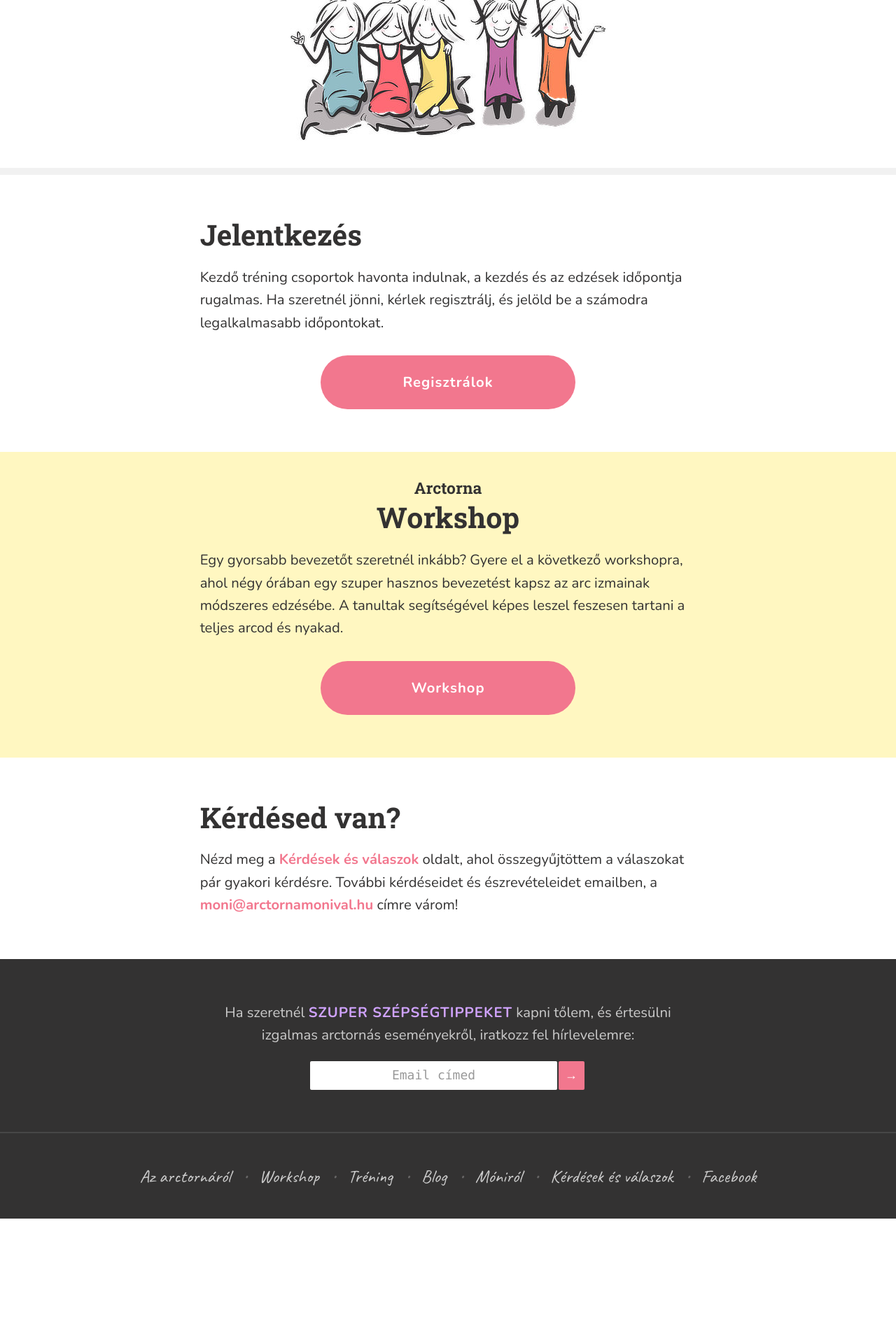
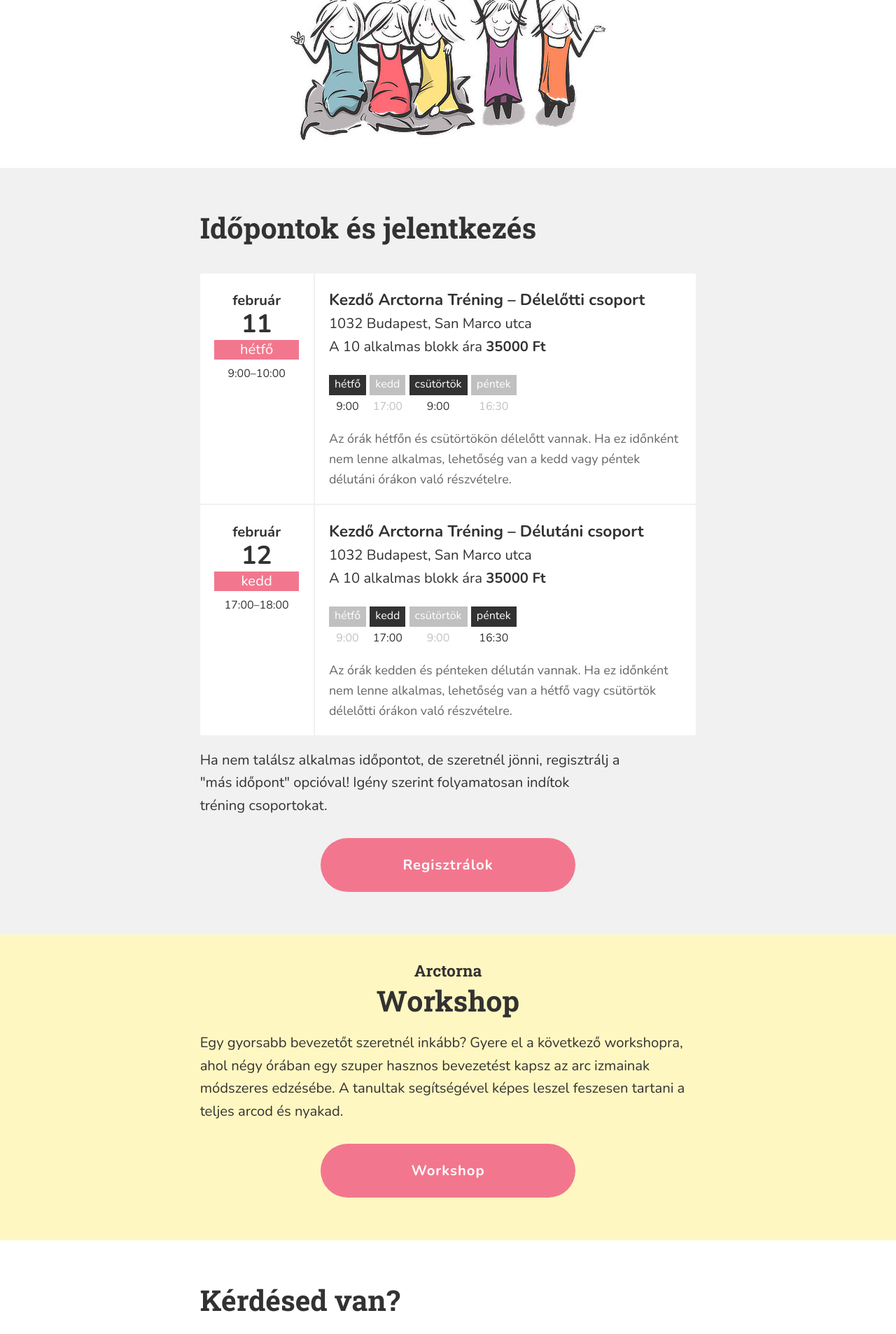
Before and after one commit to monikamudra/arctorna, a Jekyll site: the page built from trening.md, in a window 1280 px wide. Shown: the part 2164-4071 px from the top of the page at 70% size. Built offline with Jekyll 4.4.1, drawn with Linux system fonts in a browser that asks for light colours; before the commit the page ends 3906 px from its top, so only the background shows below that.

Commit message:
Add event list to the training screen

```diff
--- a/_data/training.yaml
+++ b/_data/training.yaml
@@ -1,5 +1,53 @@
 registration_link: https://arctornaworkshop.typeform.com/to/N9N1Sb
+address: 1032 Budapest, San Marco utca
 price: 35000
 deposit: 10000
 private_price: 59000
 price_desc: A 10 alkalmas blokk ára
+events:
+  - date: 2019-2-11T09:00
+    start: "9:00"
+    end: "10:00"
+    title: Kezdő Arctorna Tréning – Délelőtti&nbsp;csoport
+    classes:
+      -
+        day: hétfő
+        time: "9:00"
+      -
+        day: kedd
+        time: "17:00"
+        alt: true
+      -
+        day: csütörtök
+        time: "9:00"
+      -
+        day: péntek
+        time: "16:30"
+        alt: true
+    description: >-
+      Az órák hétfőn és csütörtökön délelőtt vannak. Ha ez időnként nem lenne
+      alkalmas, lehetőség van a kedd vagy péntek délutáni órákon való részvételre.
+
+  - date: 2019-2-12T017:00
+    start: "17:00"
+    end: "18:00"
+    title: Kezdő Arctorna Tréning – Délutáni&nbsp;csoport
+    classes:
+      -
+        day: hétfő
+        time: "9:00"
+        alt: true
+      -
+        day: kedd
+        time: "17:00"
+      -
+        day: csütörtök
+        time: "9:00"
+        alt: true
+      -
+        day: péntek
+        time: "16:30"
+    description: >-
+      Az órák kedden és pénteken délután vannak. Ha ez időnként nem lenne
+      alkalmas, lehetőség van a hétfő vagy csütörtök délelőtti órákon
+      való részvételre.
--- a/_includes/events.html
+++ b/_includes/events.html
@@ -15,7 +15,9 @@
 
           <div class="c-Event__Details">
             <div class="c-Event__Title">{{ event.title }}</div>
-            <address class="c-Event__Address">{{ event.address }}</address>
+
+            <address class="c-Event__Address">{{ event.address | default: include.address }}</address>
+
             <div class="c-Event__Price">
               {% assign price_desc = event.price_desc | default: include.price_desc %}
               {% if price_desc %}
@@ -23,12 +25,26 @@
               {% endif %}
               <strong class="u-NoWrap">{{ event.price | default: include.price }} Ft</strong>
             </div>
+
             {% if event.full %}
               <div class="c-Event__Full">Megtelt</div>
             {% endif %}
-            {% if event.description %}
+
+            {% if event.classes %}
+              <div class="u-MarginTop">
+                {% for class in event.classes %}
+                  <div class="c-Class{% if class.alt %} c-Class--Alt{% endif %}{% if class.alt %} u-Hint{% endif %}" {% if class.alt %}title="Alternatív lehetőség"{% endif %}>
+                    <span class="c-Class__Day">{{ class.day }}</span>
+                    <span class="c-Class__Time">{{ class.time }}</span>
+                  </div>
+                {% endfor %}
+              </div>
+            {% endif %}
+
+            {% assign description = event.description | default: include.description %}
+            {% if description %}
               <div class="c-Event__Description">
-                {{ event.description | markdownify }}
+                {{ description | markdownify }}
               </div>
             {% endif %}
             {% if event.link %}
--- a/_layouts/trening.html
+++ b/_layouts/trening.html
@@ -2,7 +2,7 @@
 layout: default
 ---
 
-{% assign data = site.data.info %}
+{% assign data = site.data.training %}
 
 <main class="c-Screen">
   <section class="c-Screen__Section c-Screen__Section--HeaderWithIncipit c-Screen__Section--Training">
@@ -39,21 +39,30 @@ layout: default
         alt="Szép, magabiztos, elégedett és vidám arctornázó lányok csoportja" style="width: 100%; max-width: 450px;">
     </div>
   </section>
-  <section class="c-Screen__Section c-Screen__Section--Plain" id="regisztracio">
+  <section class="c-Screen__Section c-Screen__Section--Alt" id="regisztracio">
     <div class="c-ContentBlock">
-      <h2>Jelentkezés</h2>
+      <h2>Időpontok és jelentkezés</h2>
     </div>
-    <div class="c-ContentBlock">
+    <div class="c-ContentBlock u-MarginTopXLarge">
+      {% include events.html
+        data = data.events
+        price = data.price
+        price_desc = data.price_desc
+        address = data.address
+        description = data.description
+      %}
+    </div>
+    <div class="c-ContentBlock u-MarginTop">
       <div class="c-Article">
         <p>
-          Kezdő tréning csoportok havonta indulnak, a kezdés és az edzések
-          időpontja rugalmas. Ha szeretnél jönni, kérlek regisztrálj, és jelöld
-          be a számodra legalkalmasabb időpontokat.
+          Ha nem találsz alkalmas időpontot, de szeretnél jönni, regisztrálj a
+          "más&nbsp;időpont" opcióval! Igény szerint folyamatosan
+          indítok tréning&nbsp;csoportokat.
         </p>
       </div>
     </div>
     <div class="c-ContentBlock c-ContentBlock--Centered u-MarginTopLarge">
-        <a class="c-Button" href="{{ site.data.training.registration_link }}">Regisztrálok</a>
+        <a class="c-Button" href="{{ data.registration_link }}">Regisztrálok</a>
     </div>
   </section>
   <section id="workshop" class="c-Screen__Section c-Screen__Section--Workshop u-PaddingTop">
--- a/_sass/base.scss
+++ b/_sass/base.scss
@@ -22,6 +22,7 @@
 
 @import "components/article";
 @import "components/button";
+@import "components/class";
 @import "components/collection";
 @import "components/content-block";
 @import "components/event";
--- /dev/null
+++ b/_sass/components/_class.scss
@@ -0,0 +1,24 @@
+.c-Class {
+  display: inline-flex;
+  flex-direction: column;
+  font-size: font-size-em(-2);
+  text-align: center;
+}
+
+.c-Class__Day {
+  margin-bottom: .3em;
+  padding-top: .1em;
+  padding-bottom: .1em;
+  padding-left: .5em;
+  padding-right: .5em;
+  background-color: color("grey");
+  color: color("white");
+}
+
+
+// Modifiers
+// ---------
+
+.c-Class--Alt {
+  opacity: .3;
+}
--- a/_sass/utilities/_utilities.scss
+++ b/_sass/utilities/_utilities.scss
@@ -149,3 +149,7 @@
   max-height: 150px;
   max-width: 150px;
 }
+
+.u-Hint {
+  cursor: help;
+}
```
